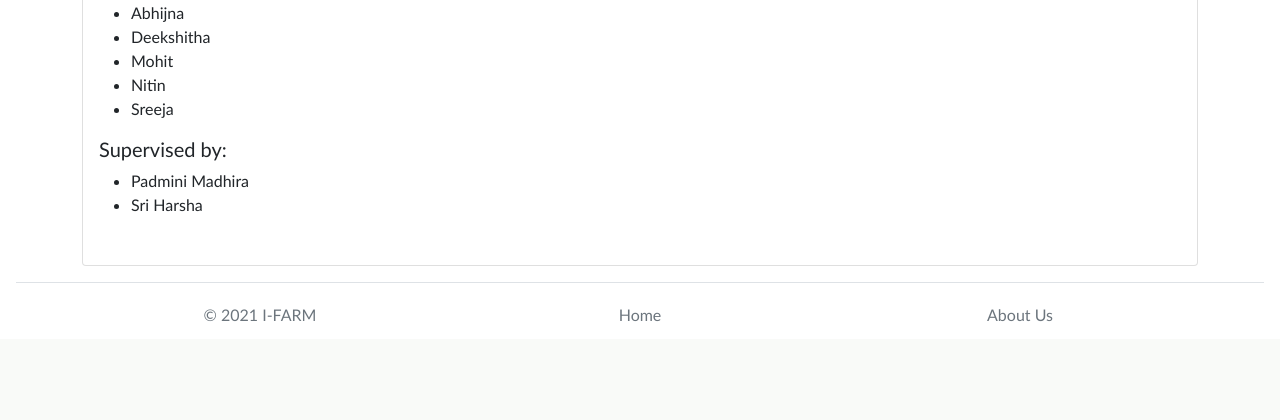
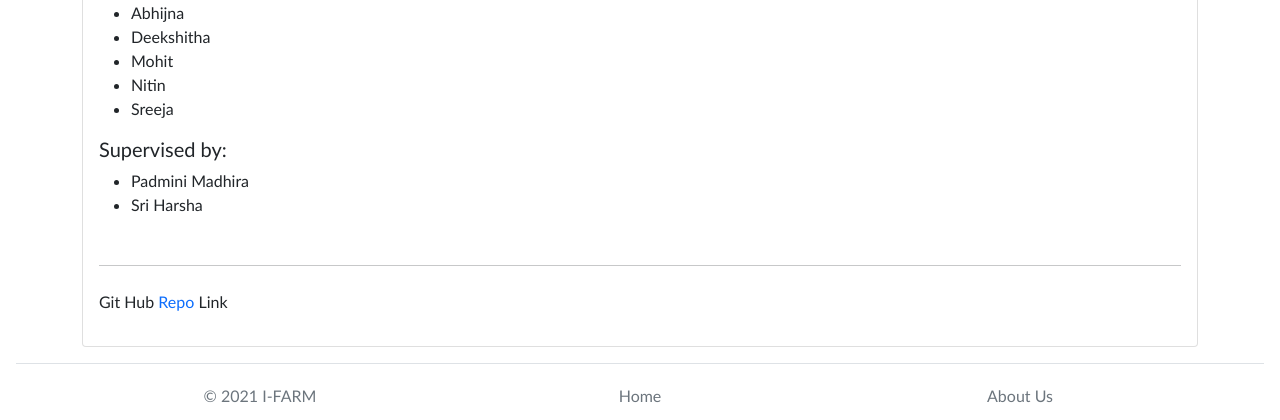
Before and after one commit to Mohit-3430/AAC, a Flask app: page /About-us in a window 1280 px wide. Shown: the part 2039-2459 px from the top of the page. Before the commit the page ends 2360 px from the top, so only its background shows below. Run offline with Flask 2, Linux system fonts and the light colour scheme; parts of the project's set-up code (start-up, migrations or seed data) failed here and were passed over.

Commit message:
Added git repo link to About us page

```diff
--- a/Web_App/templates/AboutUs.html
+++ b/Web_App/templates/AboutUs.html
@@ -75,7 +75,10 @@
             <li>Padmini Madhira</li>
             <li>Sri Harsha</li>
           </ul>
+
         </p>
+        <hr>
+        <p class="mt-2">Git Hub <a href="https://github.com/Mohit-3430/I-Farm" style="text-decoration: none">Repo</a> Link</p>
       </div>
     </div>
   </div>
```
